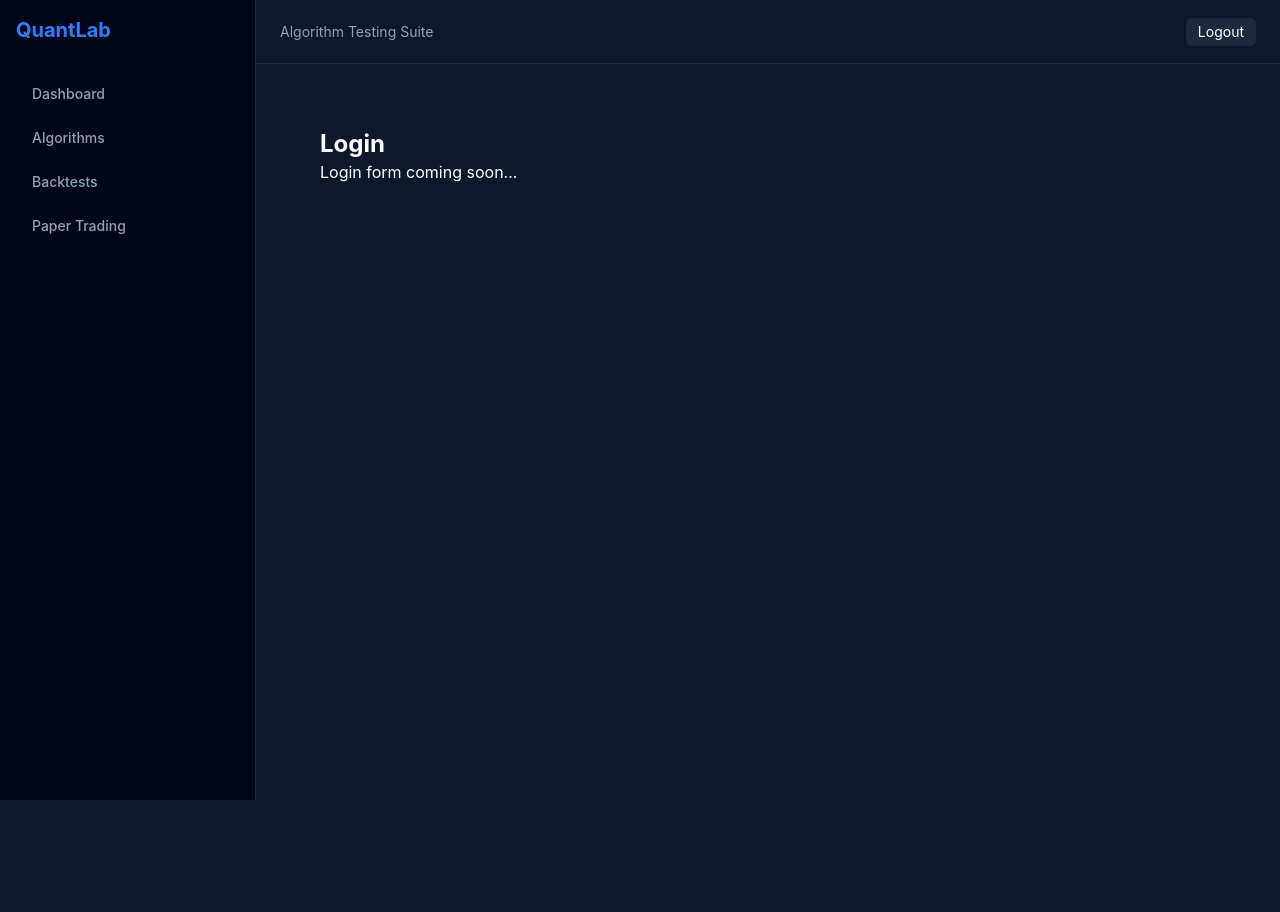
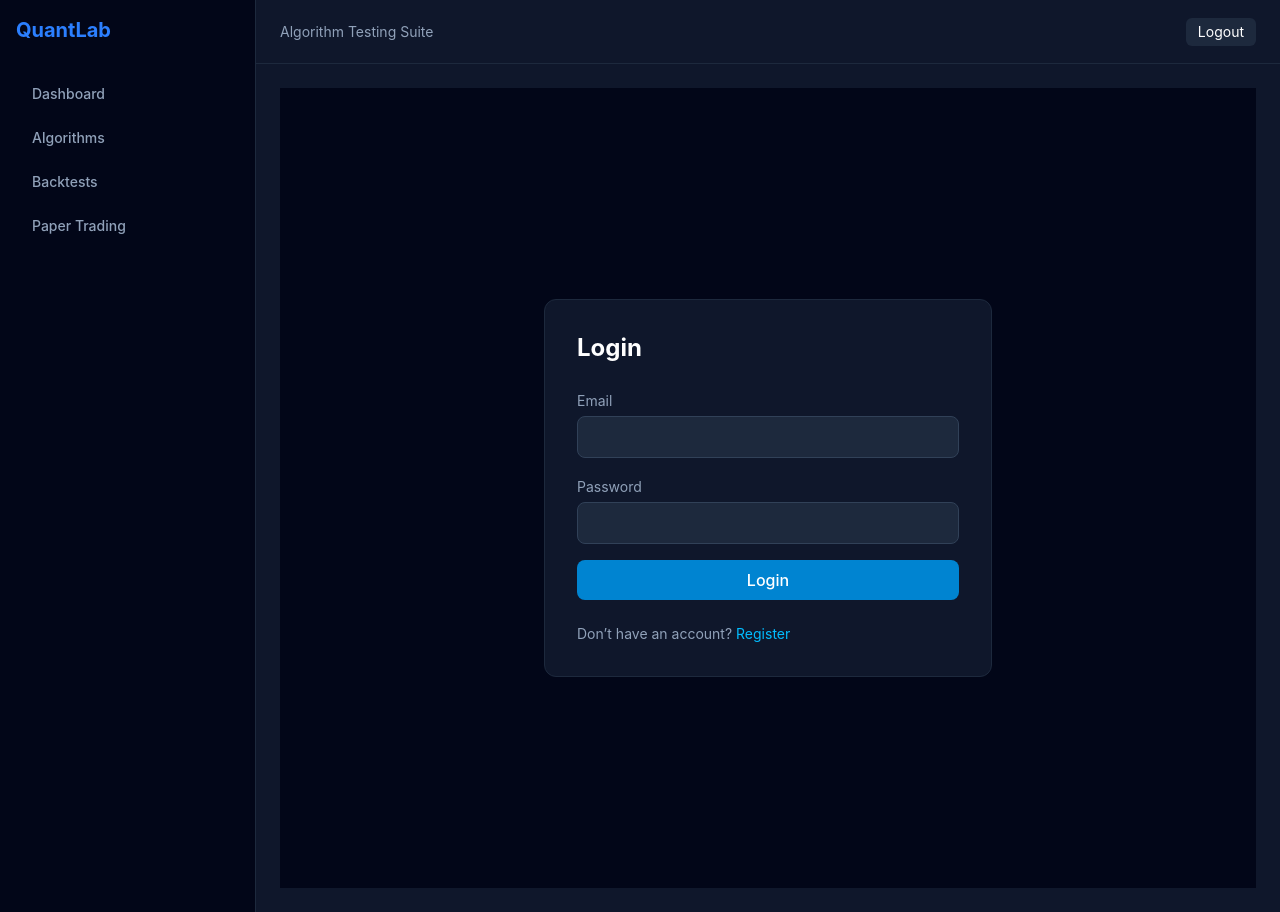
Before and after one commit to RAZermenoSaracho/quantlab, a React app in the folder frontend/: page /login in a window 1280 px wide. Before the commit the page ends 800 px from the top, so only its background shows below. Built offline with nearby package versions, Linux system fonts and the light colour scheme; the HTML template or start-up script is replaced by a standard one.

Commit message:
feat(auth-ui): integrate login/register with AuthProvider and JWT flow

```diff
--- a/frontend/src/pages/Login.tsx
+++ b/frontend/src/pages/Login.tsx
@@ -1,8 +1,106 @@
+import { useState } from "react";
+import { useNavigate, Link } from "react-router-dom";
+import { useAuth } from "../context/AuthProvider";
+
 export default function Login() {
-    return (
-        <div className="p-10">
-            <h1 className="text-2xl font-bold">Login</h1>
-            <p>Login form coming soon...</p>
-        </div>
-    );
+  const navigate = useNavigate();
+  const { login } = useAuth();
+
+  const [email, setEmail] = useState("");
+  const [password, setPassword] = useState("");
+  const [error, setError] = useState<string | null>(null);
+  const [loading, setLoading] = useState(false);
+
+  async function handleSubmit(e: React.FormEvent) {
+    e.preventDefault();
+    setError(null);
+    setLoading(true);
+
+    try {
+      const res = await fetch("http://localhost:5000/api/auth/login", {
+        method: "POST",
+        headers: {
+          "Content-Type": "application/json",
+        },
+        body: JSON.stringify({ email, password }),
+      });
+
+      const data = await res.json();
+
+      if (!res.ok) {
+        throw new Error(data.error || "Login failed");
+      }
+
+      // 🔐 Adapted to AuthProvider
+      login(data.token, data.user);
+
+      navigate("/dashboard");
+    } catch (err: any) {
+      setError(err.message);
+    } finally {
+      setLoading(false);
+    }
+  }
+
+  return (
+    <div className="min-h-screen flex items-center justify-center bg-slate-950">
+      <div className="bg-slate-900 border border-slate-800 rounded-xl p-8 w-full max-w-md">
+        <h1 className="text-2xl font-bold text-white mb-6">
+          Login
+        </h1>
+
+        {error && (
+          <div className="mb-4 text-sm text-red-400">
+            {error}
+          </div>
+        )}
+
+        <form onSubmit={handleSubmit} className="space-y-4">
+          <div>
+            <label className="text-slate-400 text-sm">
+              Email
+            </label>
+            <input
+              type="email"
+              required
+              className="w-full mt-1 bg-slate-800 border border-slate-700 rounded-lg px-3 py-2 text-white focus:outline-none focus:border-slate-500"
+              value={email}
+              onChange={(e) => setEmail(e.target.value)}
+            />
+          </div>
+
+          <div>
+            <label className="text-slate-400 text-sm">
+              Password
+            </label>
+            <input
+              type="password"
+              required
+              className="w-full mt-1 bg-slate-800 border border-slate-700 rounded-lg px-3 py-2 text-white focus:outline-none focus:border-slate-500"
+              value={password}
+              onChange={(e) => setPassword(e.target.value)}
+            />
+          </div>
+
+          <button
+            type="submit"
+            disabled={loading}
+            className="w-full bg-sky-600 hover:bg-sky-700 transition rounded-lg py-2 text-white font-medium disabled:opacity-50"
+          >
+            {loading ? "Logging in..." : "Login"}
+          </button>
+        </form>
+
+        <p className="mt-6 text-sm text-slate-400">
+          Don’t have an account?{" "}
+          <Link
+            to="/register"
+            className="text-sky-400 hover:text-sky-300"
+          >
+            Register
+          </Link>
+        </p>
+      </div>
+    </div>
+  );
 }
--- a/frontend/src/pages/Register.tsx
+++ b/frontend/src/pages/Register.tsx
@@ -1,7 +1,107 @@
+import { useState } from "react";
+import { useNavigate, Link } from "react-router-dom";
+import { useAuth } from "../context/AuthProvider";
+
 export default function Register() {
+  const navigate = useNavigate();
+  const { login } = useAuth();
+
+  const [email, setEmail] = useState("");
+  const [password, setPassword] = useState("");
+  const [error, setError] = useState<string | null>(null);
+  const [loading, setLoading] = useState(false);
+
+  async function handleSubmit(e: React.FormEvent) {
+    e.preventDefault();
+    setError(null);
+    setLoading(true);
+
+    try {
+      const res = await fetch("http://localhost:5000/api/auth/register", {
+        method: "POST",
+        headers: {
+          "Content-Type": "application/json",
+        },
+        body: JSON.stringify({ email, password }),
+      });
+
+      const data = await res.json();
+
+      if (!res.ok) {
+        throw new Error(data.error || "Registration failed");
+      }
+
+      // 🔐 Adapted to AuthProvider
+      login(data.token, data.user);
+
+      navigate("/dashboard");
+    } catch (err: any) {
+      setError(err.message);
+    } finally {
+      setLoading(false);
+    }
+  }
+
   return (
-    <div className="text-white p-6">
-      Register Page
+    <div className="min-h-screen flex items-center justify-center bg-slate-950">
+      <div className="bg-slate-900 border border-slate-800 rounded-xl p-8 w-full max-w-md">
+        <h1 className="text-2xl font-bold text-white mb-6">
+          Create Account
+        </h1>
+
+        {error && (
+          <div className="mb-4 text-sm text-red-400">
+            {error}
+          </div>
+        )}
+
+        <form onSubmit={handleSubmit} className="space-y-4">
+          <div>
+            <label className="text-slate-400 text-sm">
+              Email
+            </label>
+            <input
+              type="email"
+              required
+              className="w-full mt-1 bg-slate-800 border border-slate-700 rounded-lg px-3 py-2 text-white focus:outline-none focus:border-slate-500"
+              value={email}
+              onChange={(e) => setEmail(e.target.value)}
+            />
+          </div>
+
+          <div>
+            <label className="text-slate-400 text-sm">
+              Password
+            </label>
+            <input
+              type="password"
+              required
+              minLength={8}
+              className="w-full mt-1 bg-slate-800 border border-slate-700 rounded-lg px-3 py-2 text-white focus:outline-none focus:border-slate-500"
+              value={password}
+              onChange={(e) => setPassword(e.target.value)}
+            />
+          </div>
+
+          <button
+            type="submit"
+            disabled={loading}
+            className="w-full bg-sky-600 hover:bg-sky-700 transition rounded-lg py-2 text-white font-medium disabled:opacity-50"
+          >
+            {loading ? "Creating account..." : "Register"}
+          </button>
+        </form>
+
+        <p className="mt-6 text-sm text-slate-400">
+          Already have an account?{" "}
+          <Link
+            to="/login"
+            className="text-sky-400 hover:text-sky-300"
+          >
+            Login
+          </Link>
+        </p>
+      </div>
     </div>
   );
 }
```
